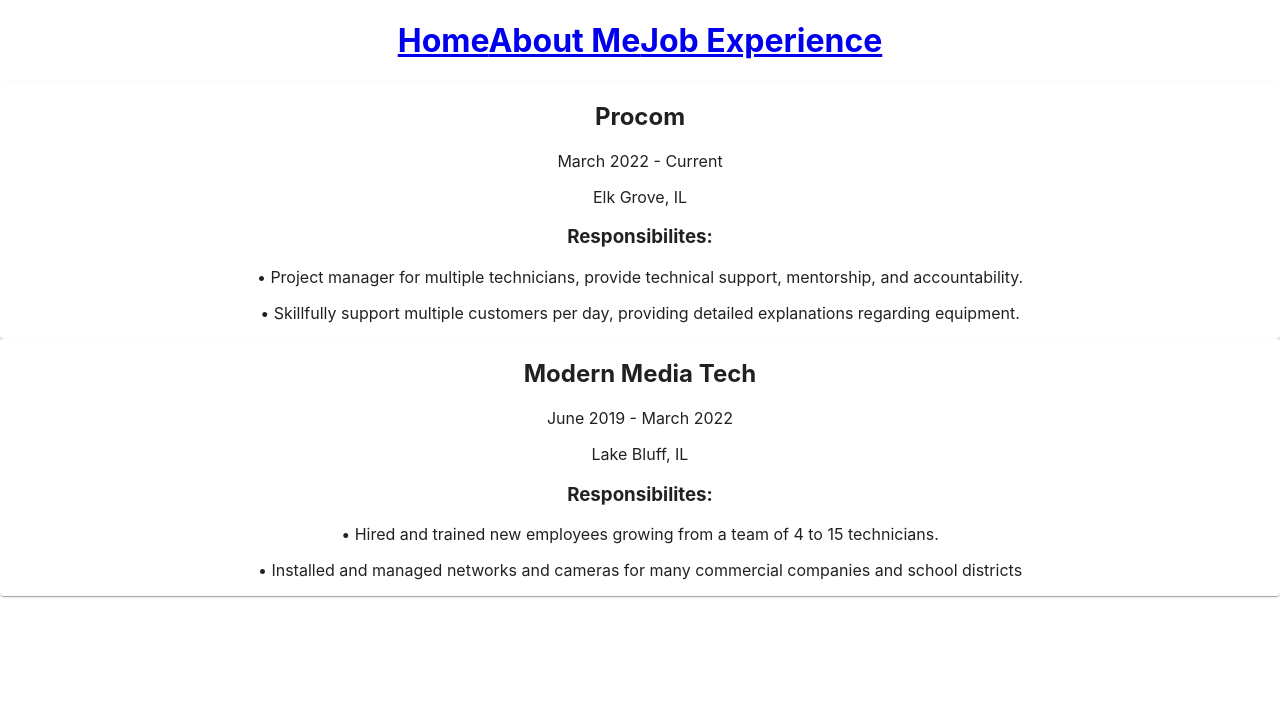
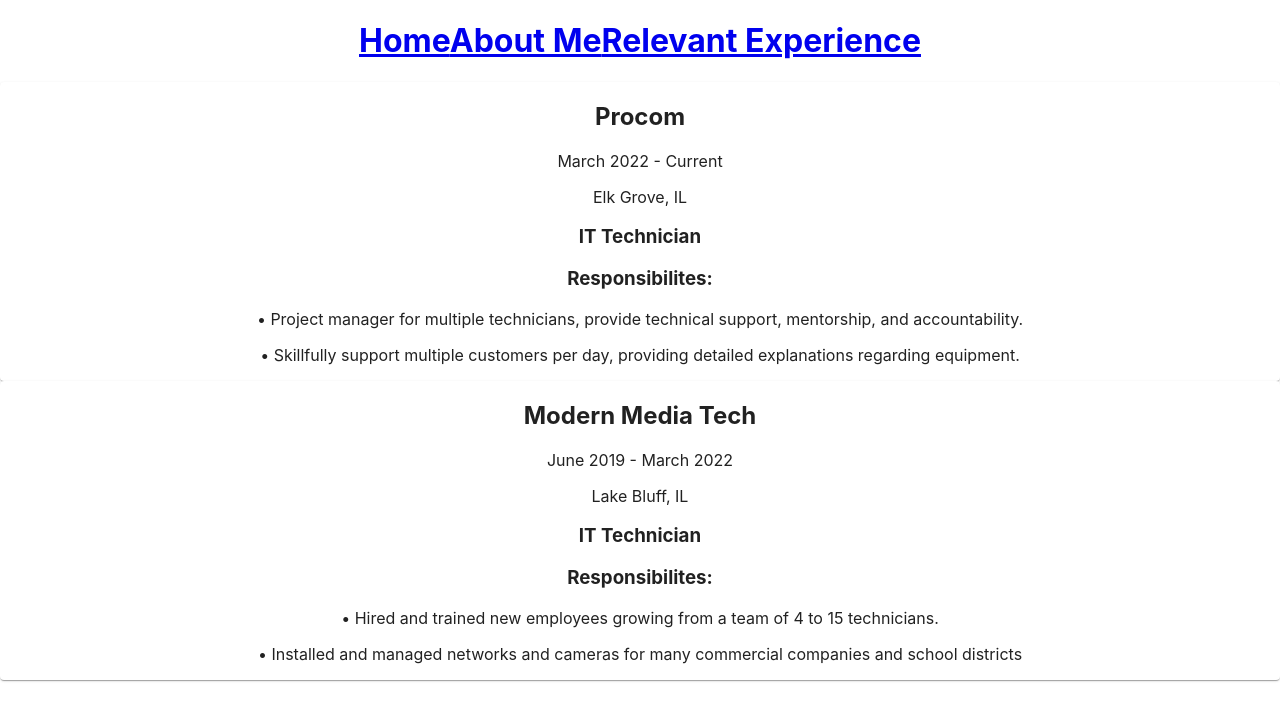
Before and after one commit to aarminoe/personal-site, a React (Create React App) app: page /job-experience in a window 1280 px wide. Shown: the top 720 px of the page. Built offline with nearby package versions, Linux system fonts and the light colour scheme.

Commit message:
added job titles to experience component

```diff
--- a/src/Experience.js
+++ b/src/Experience.js
@@ -8,6 +8,7 @@
                 <h2>Procom</h2>
                 <p>March 2022 - Current</p>
                 <p>Elk Grove, IL</p>
+                <h3>IT Technician</h3>
                 <div>
                     <h3>Responsibilites:</h3>
                     <p>
@@ -22,6 +23,7 @@
                 <h2>Modern Media Tech</h2>
                 <p>June 2019 - March 2022</p>
                 <p>Lake Bluff, IL</p>
+                <h3>IT Technician</h3>
                 <div>
                     <h3>Responsibilites:</h3>
                     <p>
--- a/src/Header.js
+++ b/src/Header.js
@@ -10,7 +10,7 @@
         <Nav class="navbar navbar-expand-lg navbar-light bg-light">
             <Link to='/'>Home</Link>
             <Link to='about-me'>About Me</Link>
-            <Link to='job-experience'>Job Experience</Link>
+            <Link to='job-experience'>Relevant Experience</Link>
         </Nav>
     )
 }
```
